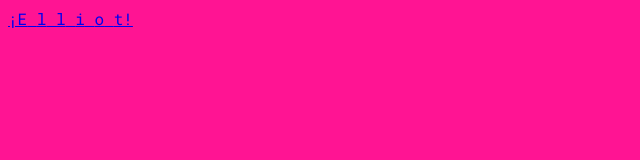
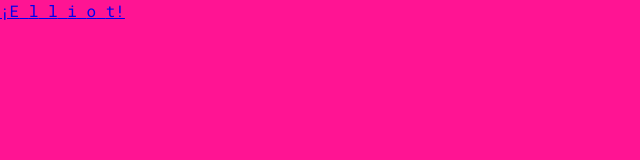
Before and after one commit to ElliotXLeo/bootcamp-frontend-t-g9, a plain HTML site: page semana-4/1-acrostico-neon/index.html in a window 1280 px wide. Shown: the whole page, without its empty margins (0-640 px from the left). Drawn offline with Linux system fonts and the light colour scheme.

Commit message:
s4.1: Update css index.css body

```diff
--- a/semana-4/1-acrostico-neon/css/index.css
+++ b/semana-4/1-acrostico-neon/css/index.css
@@ -18,5 +18,7 @@
 
 .body {
   background-color: var(--primary-theme-color);
+  color: var(--primary-text-color);
   font-family: var(--primary-font-family);
+  margin: 0;
 }
--- a/semana-4/1-acrostico-neon/index.html
+++ b/semana-4/1-acrostico-neon/index.html
@@ -15,7 +15,7 @@
 </head>
 
 <body class="body">
-  <main class="main">
+  <main>
     <section class="hero">
       <a href="#" class="hero__name">
         <span class="hero__name-letter" style="--letter: '¡E'">¡E</span>
```
